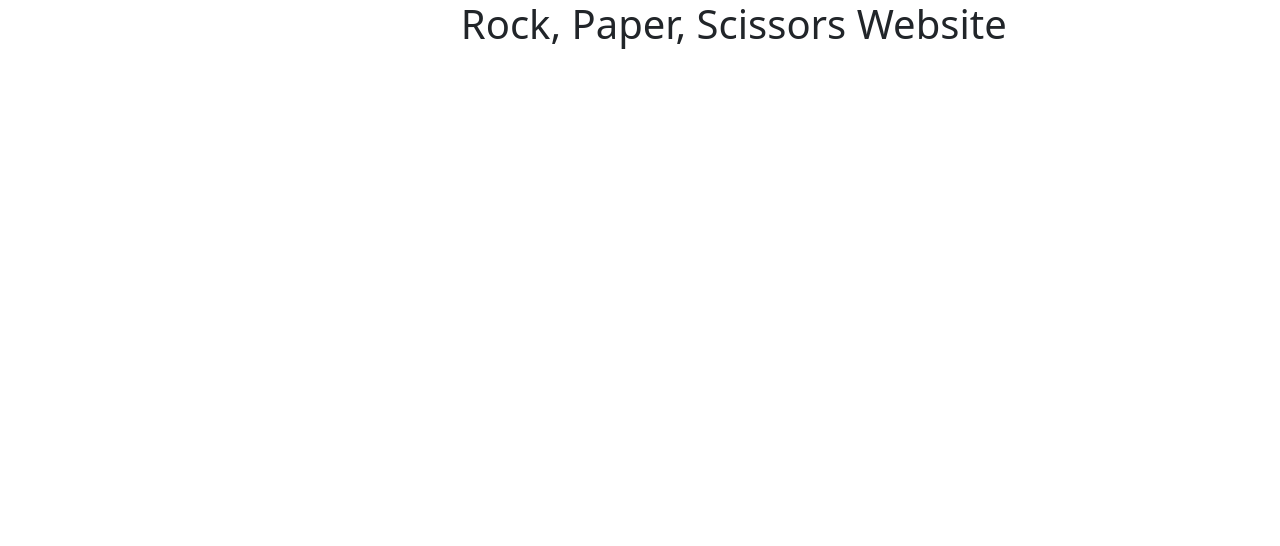
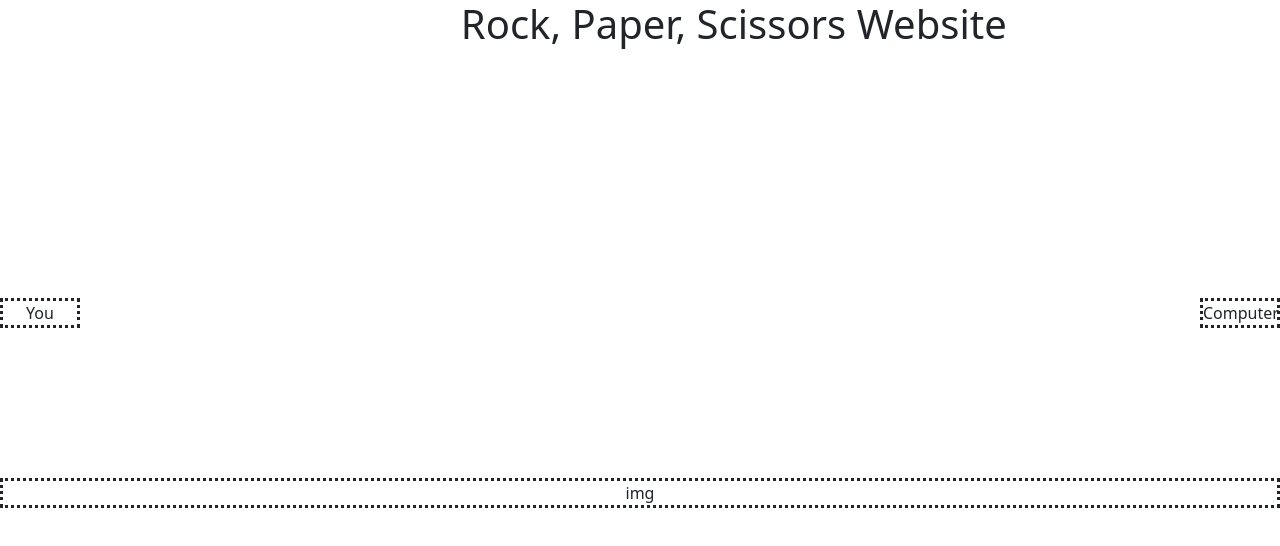
Before and after one commit to FedericoD99/RPS-Website, a plain HTML site: page index.html in a window 1280 px wide. Drawn offline with nearby package versions, Linux system fonts and the light colour scheme.

Commit message:
added some css and html for design and display

```diff
--- a/index.html
+++ b/index.html
@@ -25,6 +25,9 @@
         </header>
         <main>
             <h1>Rock, Paper, Scissors Website</h1>
+            <div class="com">Computer</div>
+            <div class="you">You</div>
+            <div class="images">img</div>
         </main>
         <footer>
             <!-- place footer here -->
--- a/style.css
+++ b/style.css
@@ -1,3 +1,24 @@
 h1 {
     margin-left: 36%;
 }
+
+div.com{
+    margin-left: 1200px;
+    margin-top: 250px;
+    border-style: dotted;
+    text-align: center;
+}
+
+div.you{
+    margin-right: 1200px;
+    margin-top: -30px;
+    border-style: dotted;
+    text-align: center;
+}
+
+div.images{
+    margin-right: 900;
+    margin-top: 150px;
+    border-style: dotted;
+    text-align: center;
+}
```
Also changed, not shown: the rock.webp (added).
